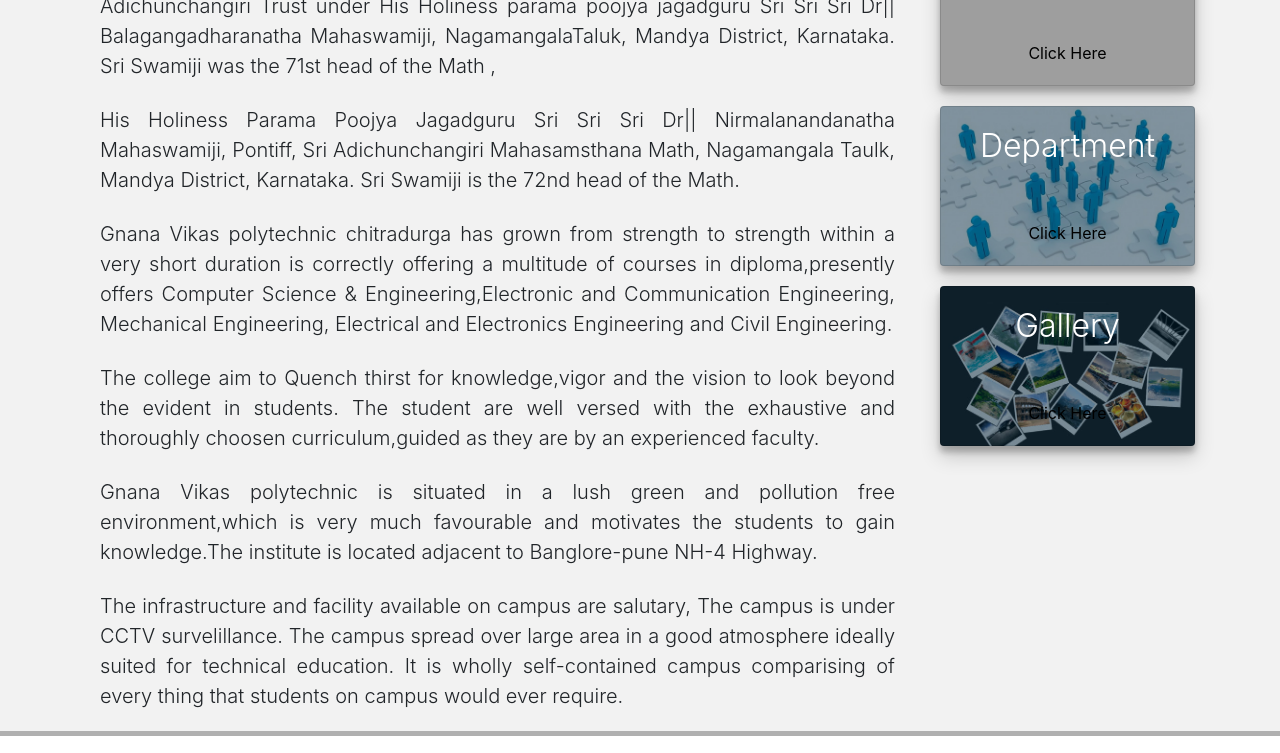
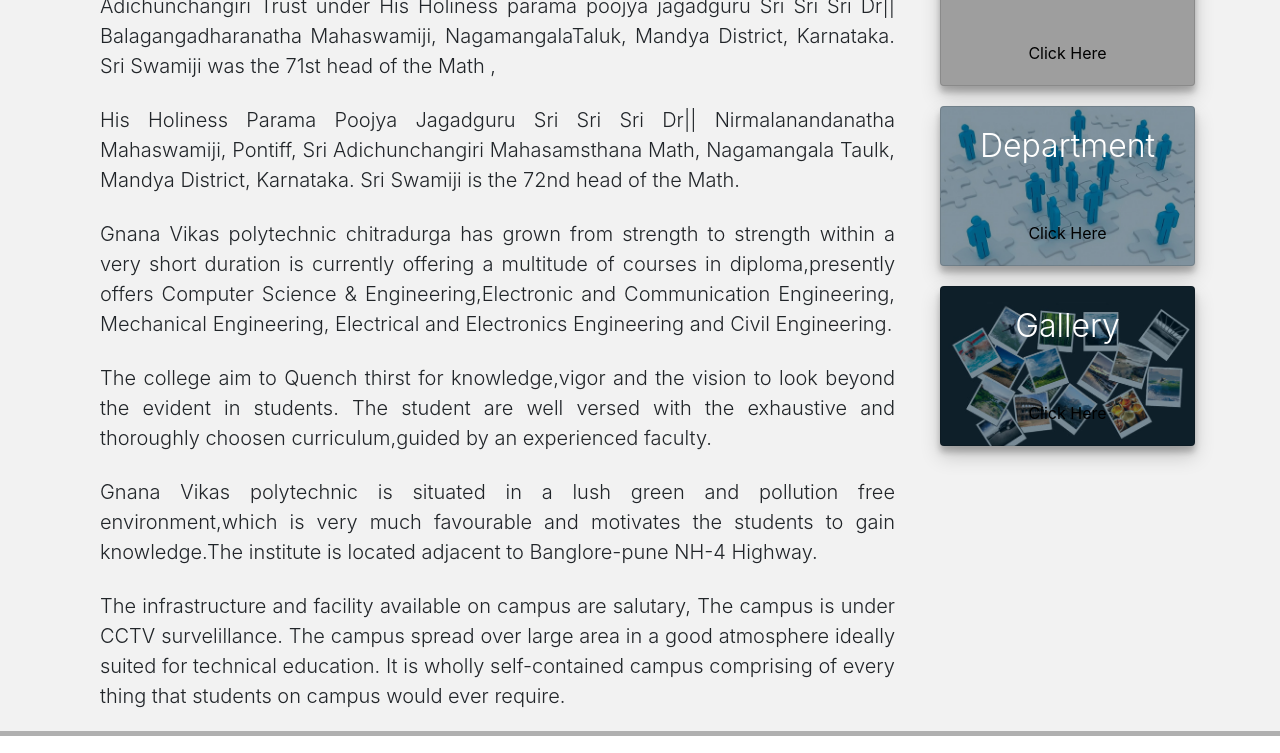
Before and after one commit to pavantiger/gnanavikas, a plain HTML site: page about.html in a window 1280 px wide. Shown: the part 749-1502 px from the top of the page. Drawn offline with nearby package versions, Linux system fonts and the light colour scheme; grey boxes are pictures that could not be loaded.

Commit message:
Update about.html

```diff
--- a/about.html
+++ b/about.html
@@ -56,16 +56,16 @@ $(function(){
 	  </p>
 	  <br>
 	  <p class="lead" style="text-align: justify">
-Gnana Vikas polytechnic chitradurga has grown from strength to strength within a very short duration is correctly offering a multitude of courses in diploma,presently offers Computer Science & Engineering,Electronic and Communication Engineering, Mechanical Engineering, Electrical and Electronics Engineering and Civil Engineering.
+Gnana Vikas polytechnic chitradurga has grown from strength to strength within a very short duration is currently offering a multitude of courses in diploma,presently offers Computer Science & Engineering,Electronic and Communication Engineering, Mechanical Engineering, Electrical and Electronics Engineering and Civil Engineering.
                </p><br>
 	  <p class="lead" style="text-align: justify">
-                The college aim to Quench thirst for knowledge,vigor and the vision to  look beyond the evident in students. The student are well versed with the exhaustive and thoroughly choosen curriculum,guided as they are by an experienced faculty.
+                The college aim to Quench thirst for knowledge,vigor and the vision to  look beyond the evident in students. The student are well versed with the exhaustive and thoroughly choosen curriculum,guided by an experienced faculty.
                 </p><br>
 	  <p class="lead" style="text-align: justify">
      Gnana Vikas polytechnic is situated in a lush green and pollution free environment,which is very much favourable and motivates the students to gain knowledge.The institute is located  adjacent to Banglore-pune NH-4 Highway.
               </p><br>
 	  <p class="lead" style="text-align: justify">
-               The infrastructure and facility available on campus are salutary, The campus is under CCTV survelillance. The campus spread over large area in a good atmosphere ideally suited for technical education. It is wholly self-contained campus comparising of every thing that students on campus would ever require.
+               The infrastructure and facility available on campus are salutary, The campus is under CCTV survelillance. The campus spread over large area in a good atmosphere ideally suited for technical education. It is wholly self-contained campus comprising of every thing that students on campus would ever require.
 	  </p>
 	  </div>
 		</div>
```
